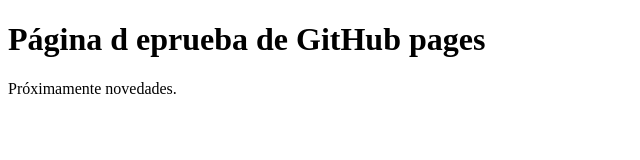
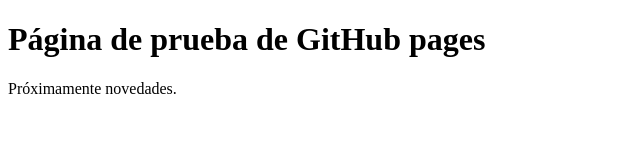
Before and after one commit to gaussnet/gaussnet.github.io, a plain HTML site: page index.html in a window 1280 px wide. Shown: the full height of the page, 0-640 px from the left. Drawn offline with Linux system fonts and the light colour scheme.

Commit message:
Update index.html

```diff
--- a/index.html
+++ b/index.html
@@ -1,7 +1,7 @@
 <!DOCTYPE html>
 <html>
 <body>
-<h1>Página d eprueba de GitHub pages</h1>
+<h1>Página de prueba de GitHub pages</h1>
 <p>Próximamente novedades.</p>
 </body>
 </html>
```
